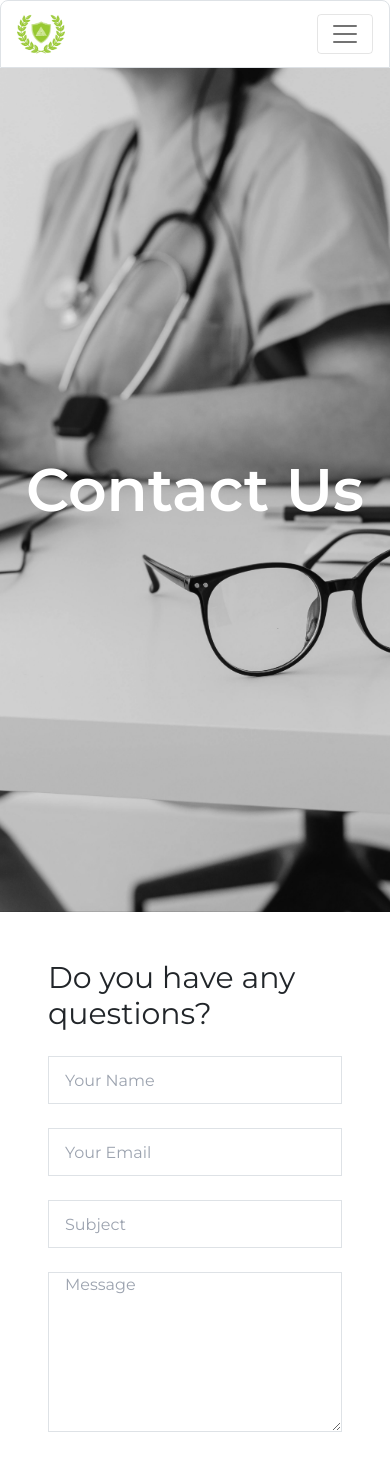
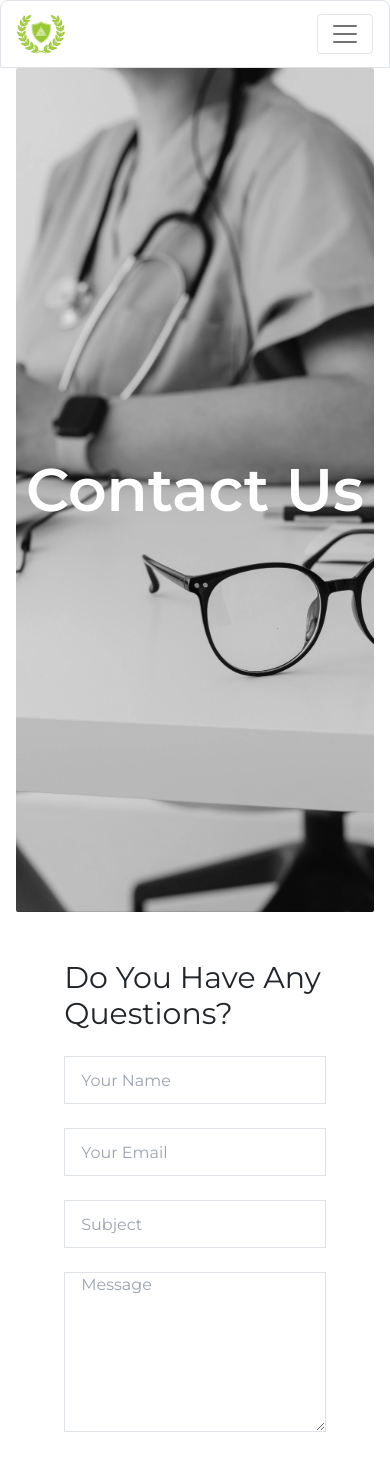
Before and after one commit to falcon9205/renuhealthcare, a React (Create React App) app: page /Contact in a window 390 px wide. Shown: the top 1461 px of the page. Built offline with nearby package versions, Linux system fonts and the light colour scheme.

Commit message:
aligment fixed

```diff
--- a/src/Components/Contact/Contact.js
+++ b/src/Components/Contact/Contact.js
@@ -31,9 +31,10 @@ const ContactUs = () => {
 
   return (
     <>
+      <div className="w-11/12 m-auto h-full">
         {/* hero section */}
         <div
-        className="mb-4 contact-hero flex items-center justify-center w-full min-h-screen bg-cover bg-center bg-no-repeat"
+          className="mb-4 contact-hero flex items-center justify-center w-full min-h-screen bg-cover bg-center bg-no-repeat rounded-sm"
           style={{
             backgroundImage: `url("/Contact/contact-hero-1.jpg")`,
           }}
@@ -46,7 +47,7 @@ const ContactUs = () => {
         {/* input for contact */}
         <div className="contact-section mx-12 mt-12 mb-12 flex flex-col md:flex-row md:justify-between lg:flex-row lg:justify-around ">
           <div className="contact-input md:w-1/2 md:px-4 ">
-          <h2 className="mb-4 text-3xl">Do you have any questions?</h2>
+            <h2 className="mb-4 text-3xl capitalize">Do you have any questions?</h2>
             <form onSubmit={onSubmit}>
               <input
                 name="name"
@@ -89,9 +90,14 @@ const ContactUs = () => {
               <a
                 target="_blank"
                 href="https://www.google.com/maps/search/1+branch---479,+(Baspadamka,+Tehsil+Pataudi,+Gurugram,+Haryana+-+122503,+India/@28.3379119,76.7788465,15z/data=!3m1!4b1?entry=ttu"
+                rel="noopener noreferrer"
               >
-              <img src="/Contact/contact-location.png" alt="contact location" />
+                <img
+                  src="/Contact/contact-location.png"
+                  alt="contact location"
+                />
               </a>
+            </div>
           </div>
         </div>
       </div>
--- a/src/Components/Events/Events.js
+++ b/src/Components/Events/Events.js
@@ -5,9 +5,10 @@ import { FaRegClock } from "react-icons/fa";
 const Event = () => {
   return (
     <>
+    <div className="w-11/12 h-full m-auto">
       {/* hero section */}
       <div
-        className="mb-4 contact-hero flex items-center justify-center w-full min-h-screen bg-cover bg-center bg-no-repeat"
+        className="mb-4 rounded-sm contact-hero flex items-center justify-center w-full min-h-screen bg-cover bg-center bg-no-repeat"
         style={{
           backgroundImage: `url("/Events/event-hero-modified.jpg")`,
         }}
@@ -15,13 +16,14 @@ const Event = () => {
         <h1 className="text-6xl font-semibold text-white ">Events</h1>
       </div>
       {/* Events */}
-      <div className="flex flex-wrap mx-10 mt-20">
+      <div className="flex flex-wrap mx-10 mt-20 space-y-4 mb-5">
         <Card />
         <Card />
         <Card />
         <Card />
         <Card />
         <Card />
+      </div>
       </div>
     </>
   );
--- a/src/Components/Home/Home.js
+++ b/src/Components/Home/Home.js
@@ -174,7 +174,7 @@ const Home = () => {
       </div>
 
       {/* vounteer form section*/}
-      <div className="h-[30rem] border border-5 w-full sm:w-11/12 mt-5 mx-auto  md:flex md:h-96">
+      <div className="h-[30rem] w-full sm:w-11/12 mt-5 mx-auto  md:flex md:h-96 mb-5">
         <div className="w-full  md:h-full  text-center space-y-4 md:mt-10">
           <h1 className="capitalize font-semibold font-sans text-2xl">Share your Volunteering Ideas</h1>
           <form
```
Lines whose indentation alone changed are shown as unchanged.
